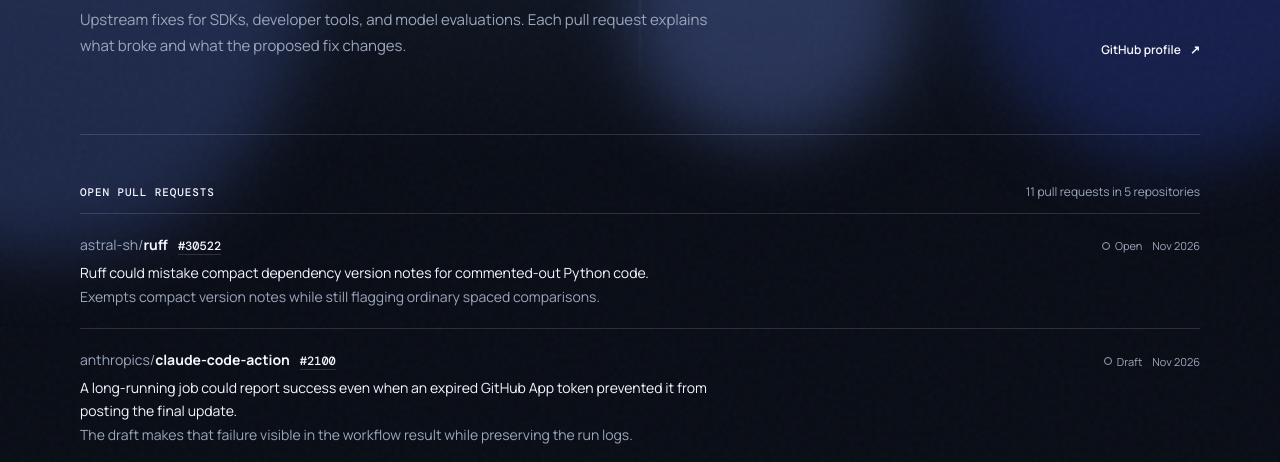
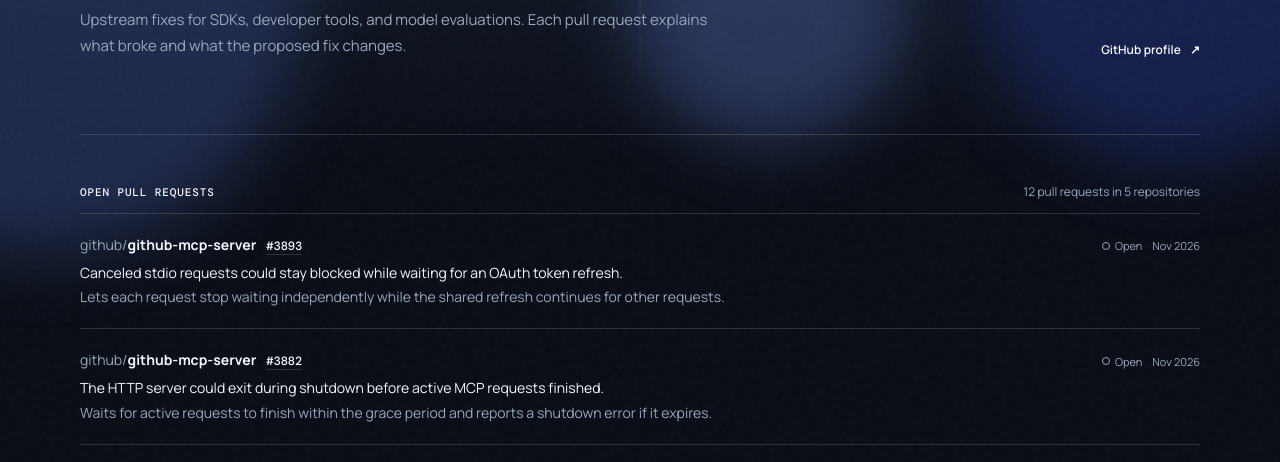
Before and after one commit to jonxsong/jonzhang, a plain HTML site: page dist/opensource/index.html in a window 1280 px wide. Shown: the part 323-785 px from the top of the page. Drawn offline with nearby package versions, Linux system fonts and the light colour scheme; a web font is replaced by a local one.

Commit message:
Add GitHub MCP Server contributions

```diff
--- a/dist/app.js
+++ b/dist/app.js
@@ -368,14 +368,16 @@ const translationsZh = {
   "Upstream fixes for SDKs, developer tools, and model evaluations. Each pull request explains what broke and what the proposed fix changes.": "面向 SDK、开发者工具和模型评估的上游修复。每条拉取请求都说明原有问题和拟议的解决方案。",
   "See open source contributions": "查看开源贡献",
   "OPEN PULL REQUESTS": "开放的拉取请求",
-  "11 pull requests in 5 repositories": "5 个仓库 · 11 个拉取请求",
+  "12 pull requests in 5 repositories": "5 个仓库 · 12 个拉取请求",
   "View more": "查看更多",
   "Show fewer": "收起",
   "Open": "开放",
   "Draft": "草稿",
   "Nov 2026": "2026 年 11 月",
-  "Ruff could mistake compact dependency version notes for commented-out Python code.": "Ruff 可能将紧凑的依赖版本备注误判为被注释掉的 Python 代码。",
-  "Exempts compact version notes while still flagging ordinary spaced comparisons.": "不再标记紧凑的版本备注，同时保留对带空格的普通比较表达式的检查。",
+  "Canceled stdio requests could stay blocked while waiting for an OAuth token refresh.": "已取消的标准输入输出请求仍可能卡在 OAuth 令牌刷新上。",
+  "Lets each request stop waiting independently while the shared refresh continues for other requests.": "允许每个请求独立停止等待，同时让共享的刷新继续为其他请求服务。",
+  "The HTTP server could exit during shutdown before active MCP requests finished.": "HTTP 服务器关闭时可能在正在处理的 MCP 请求完成前退出。",
+  "Waits for active requests to finish within the grace period and reports a shutdown error if it expires.": "在宽限期内等待请求完成；若超时，则报告关闭错误。",
   "A long-running job could report success even when an expired GitHub App token prevented it from posting the final update.": "长时间运行的任务可能显示成功，即使 GitHub App 令牌过期导致最终更新未能发布。",
   "The draft makes that failure visible in the workflow result while preserving the run logs.": "草稿让这一错误反映在工作流结果中，同时保留运行日志。",
   "Fresh jobs could pick a generated branch name already in use, causing failures or sending commits to an earlier run’s branch.": "新任务可能选中已被使用的自动生成分支名，导致操作失败或将提交发送到先前任务的分支。",
--- a/dist/opensource/index.html
+++ b/dist/opensource/index.html
@@ -49,16 +49,24 @@
         <div class="contribution-group reveal">
           <div class="contribution-group-heading">
             <h3 id="open-prs-title">OPEN PULL REQUESTS</h3>
-            <span>11 pull requests in 5 repositories</span>
+            <span>12 pull requests in 5 repositories</span>
           </div>
           <ul class="contribution-list" id="open-pr-list" role="list">
             <li class="contribution">
               <div class="contribution-header">
-                <a class="contribution-link" href="https://github.com/astral-sh/ruff/pull/30522" target="_blank" rel="noreferrer"><span class="contribution-repo"><span>astral-sh/</span><strong>ruff</strong></span> <span class="contribution-number">#30522</span></a>
-                <div class="contribution-meta"><span class="contribution-status">Open</span><time datetime="2026-11-17">Nov 2026</time></div>
+                <a class="contribution-link" href="https://github.com/github/github-mcp-server/pull/3893" target="_blank" rel="noreferrer"><span class="contribution-repo"><span>github/</span><strong>github-mcp-server</strong></span> <span class="contribution-number">#3893</span></a>
+                <div class="contribution-meta"><span class="contribution-status">Open</span><time datetime="2026-11-18">Nov 2026</time></div>
               </div>
-              <p class="contribution-issue">Ruff could mistake compact dependency version notes for commented-out Python code.</p>
-              <p class="contribution-change">Exempts compact version notes while still flagging ordinary spaced comparisons.</p>
+              <p class="contribution-issue">Canceled stdio requests could stay blocked while waiting for an OAuth token refresh.</p>
+              <p class="contribution-change">Lets each request stop waiting independently while the shared refresh continues for other requests.</p>
+            </li>
+            <li class="contribution">
+              <div class="contribution-header">
+                <a class="contribution-link" href="https://github.com/github/github-mcp-server/pull/3882" target="_blank" rel="noreferrer"><span class="contribution-repo"><span>github/</span><strong>github-mcp-server</strong></span> <span class="contribution-number">#3882</span></a>
+                <div class="contribution-meta"><span class="contribution-status">Open</span><time datetime="2026-11-18">Nov 2026</time></div>
+              </div>
+              <p class="contribution-issue">The HTTP server could exit during shutdown before active MCP requests finished.</p>
+              <p class="contribution-change">Waits for active requests to finish within the grace period and reports a shutdown error if it expires.</p>
             </li>
             <li class="contribution">
               <div class="contribution-header">
@@ -154,6 +162,6 @@
       <footer class="site-footer reveal"><div><strong>JON ZHANG</strong><span>GENAI × ENGINEERING × PRODUCT</span></div><nav aria-label="Footer navigation"><a href="/experience/">Experience</a><a href="/projects/">Projects</a><a href="/opensource/">Open Source</a><a href="/contact/">Contact</a></nav><span>© 2026</span></footer>
     </main>
     <div class="toast" id="toast" role="status" aria-live="polite"></div>
-    <script src="/app.js?v=20261117-6"></script>
+    <script src="/app.js?v=20261118-1"></script>
   </body>
 </html>
```
